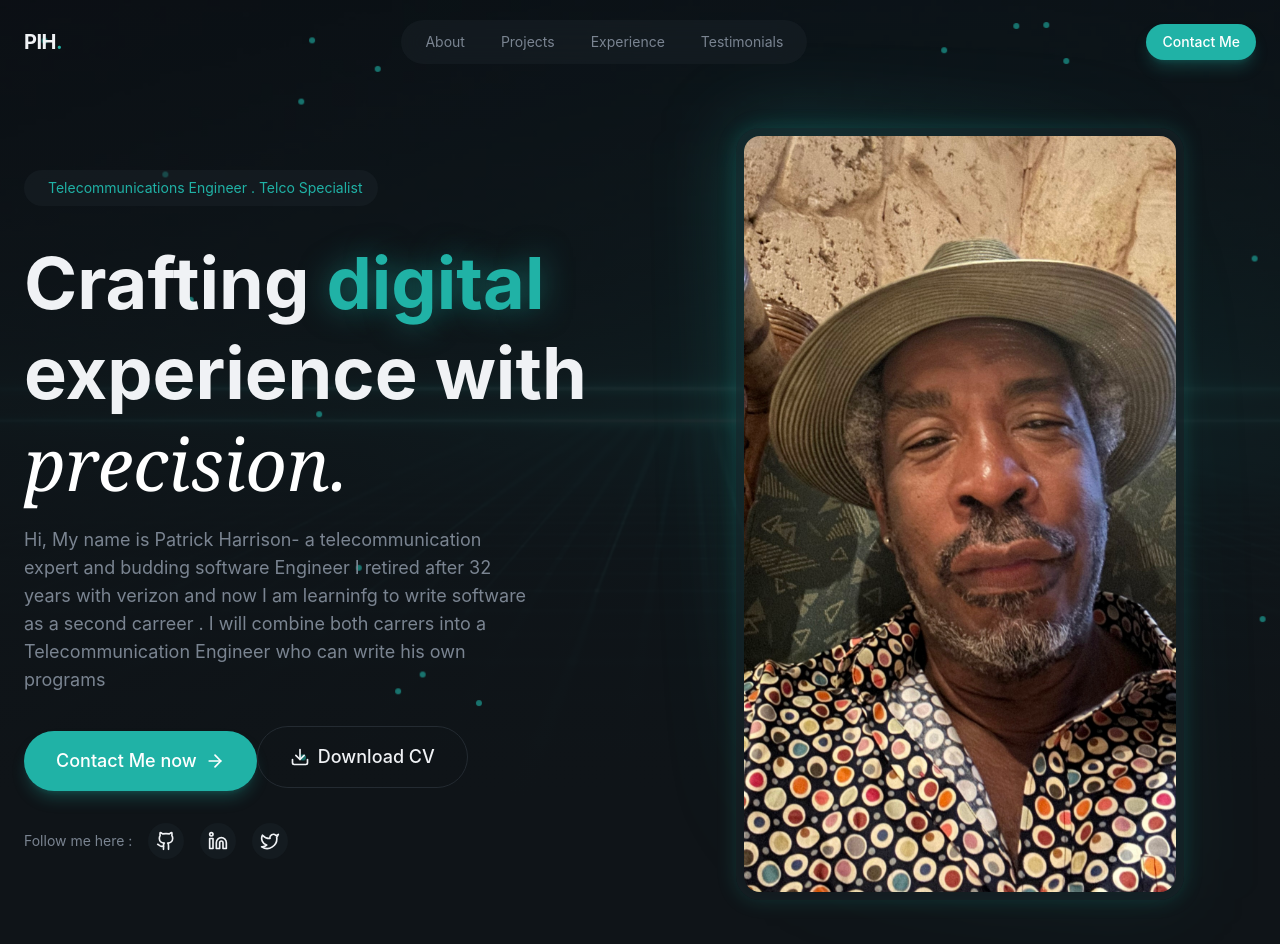
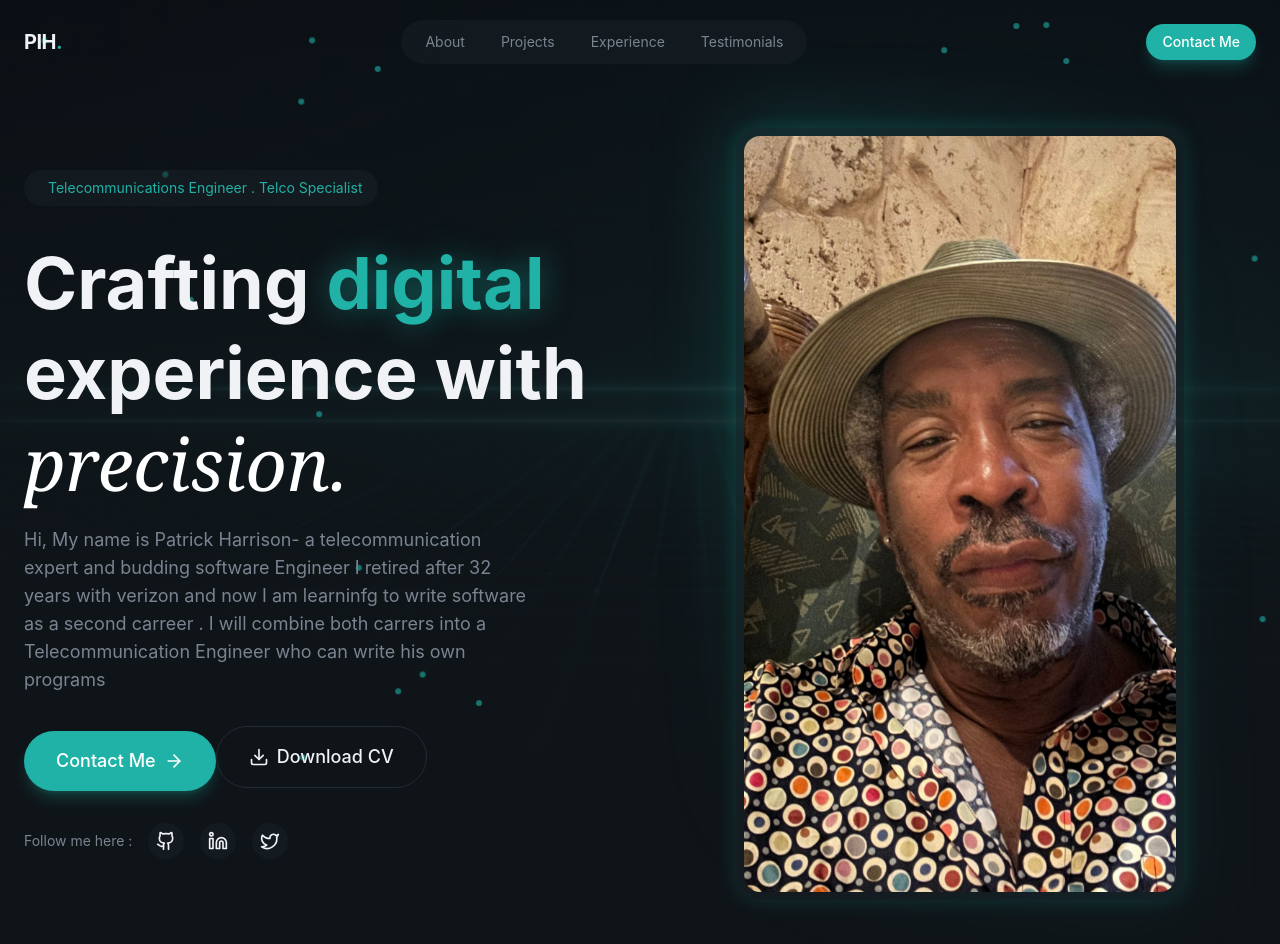
Before and after one commit to jahman07104/dev-personal-project, a React (Vite) app: page / in a window 1280 px wide. Shown: the top 944 px of the page. Built offline with nearby package versions, Linux system fonts and the light colour scheme.

Commit message:
removed test

```diff
--- a/src/sections/Hero.jsx
+++ b/src/sections/Hero.jsx
@@ -76,7 +76,7 @@ export const Hero = () => {
             {/* CTAs */}
             <div className="flex- flex-wrap gap-4 animate-fade-in animation-delay-300 ">
               <Button size="lg">
-                Contact Me now
+                Contact Me
                 <ArrowRight className="w-5 h-5" />
               </Button>
               <AnimatedBorderButton />
```
